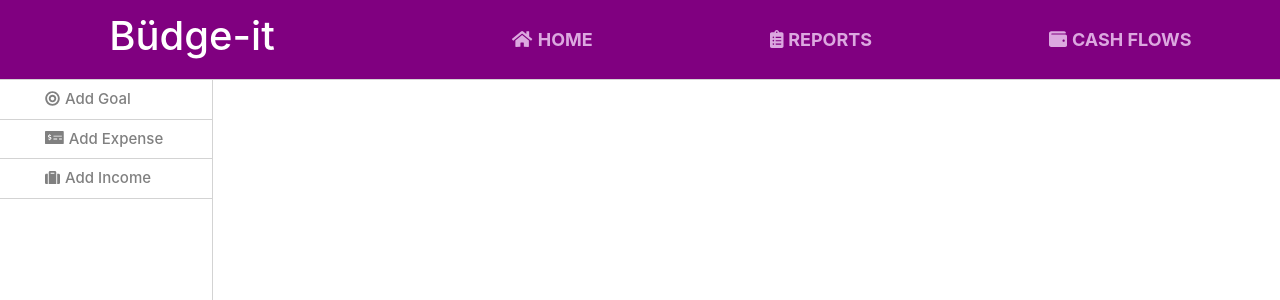
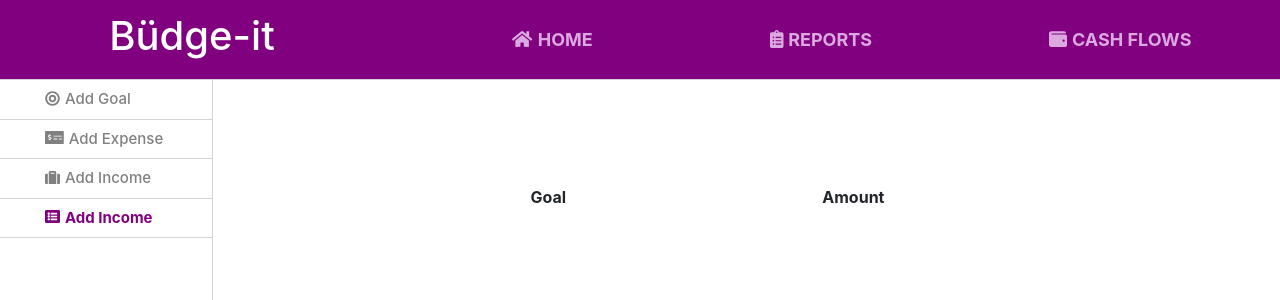
Before and after one commit to Nethermane/react_HCI_325, a React (Create React App) app: page /categories in a window 1280 px wide. Shown: the top 300 px of the page. Built offline with nearby package versions, Linux system fonts and the light colour scheme.

Commit message:
started categories page

```diff
--- a/src/App.js
+++ b/src/App.js
@@ -10,6 +10,7 @@ import Account from "./pages/CashFlow";
 import AddExpense from "./pages/AddExpense";
 import AddGoal from "./pages/AddGoal";
 import AddIncome from "./pages/AddIncome";
+import categories from "./pages/Categories";
 
 import { Container, Row, Col } from "react-bootstrap";
 
@@ -32,6 +33,7 @@ function App(props) {
               <Route path="/addexpense" component={AddExpense} />
               <Route path="/addincome" component={AddIncome} />
               <Route path="/login" component={login} />
+              <Route path="/categories" component={categories} />
             </Switch>
           </Col>
         </Row>
--- /dev/null
+++ b/src/pages/Categories.jsx
@@ -0,0 +1,25 @@
+import React from "react";
+
+function Categories() {
+    // let existingGoals = this.state.goals.map((goal, index) =>
+    //     <tr>
+    //         <td>la</td>
+    //         <td>a</td>
+    //         <td></td>
+    //     </tr >
+    // )
+    return (
+        <table style={{ width: "60%", margin: "auto", marginTop: "10%" }}>
+            <tbody>
+                <tr>
+                    <th>Goal</th>
+                    <th>Amount</th>
+                    <th></th>
+                </tr>
+                {/* {existingGoals} */}
+            </tbody>
+        </table>
+    );
+}
+
+export default Categories;
--- a/src/pages/SideNav.jsx
+++ b/src/pages/SideNav.jsx
@@ -4,7 +4,8 @@ import "./SideNav.css";
 import {
   faBullseye,
   faSuitcase,
-  faMoneyCheckAlt
+  faMoneyCheckAlt,
+  faListAlt
 } from "@fortawesome/free-solid-svg-icons";
 import { FontAwesomeIcon } from "@fortawesome/react-fontawesome";
 
@@ -35,6 +36,14 @@ function SideNav() {
           Add Income
         </NavLink>
       </li>
+      <li className="item">
+        <NavLink className="text" to="./categories" activeClassName="active">
+          <div className="icon">
+            <FontAwesomeIcon icon={faListAlt} />
+          </div>
+          Add Income
+        </NavLink>
+      </li>
     </ul>
   );
 }
```
